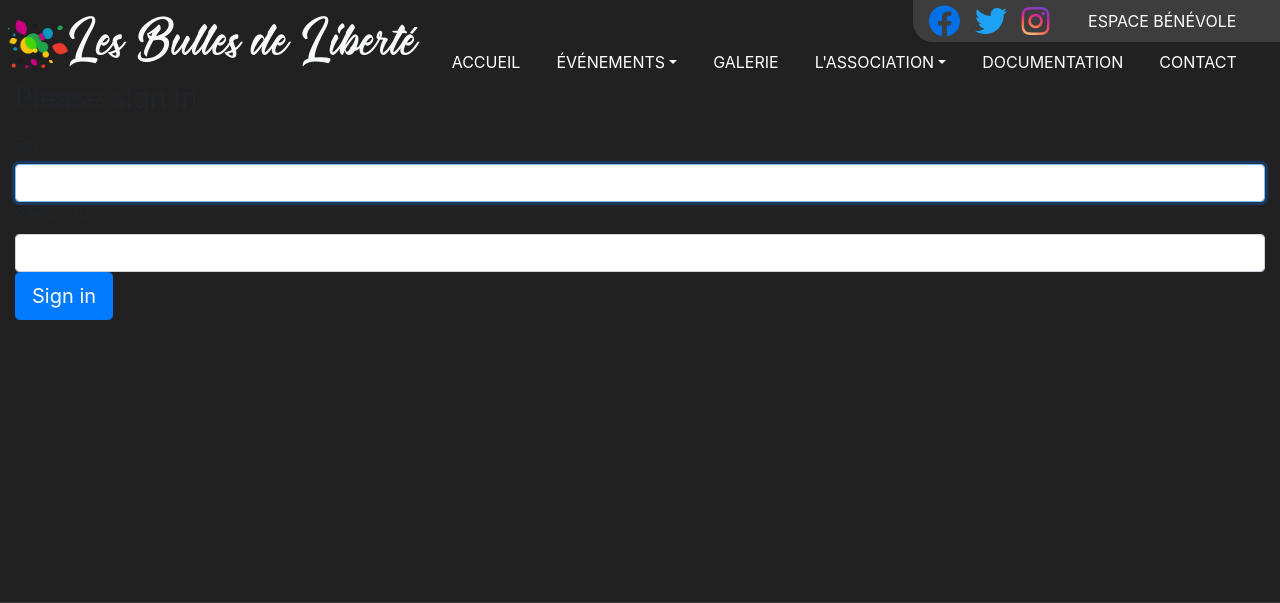
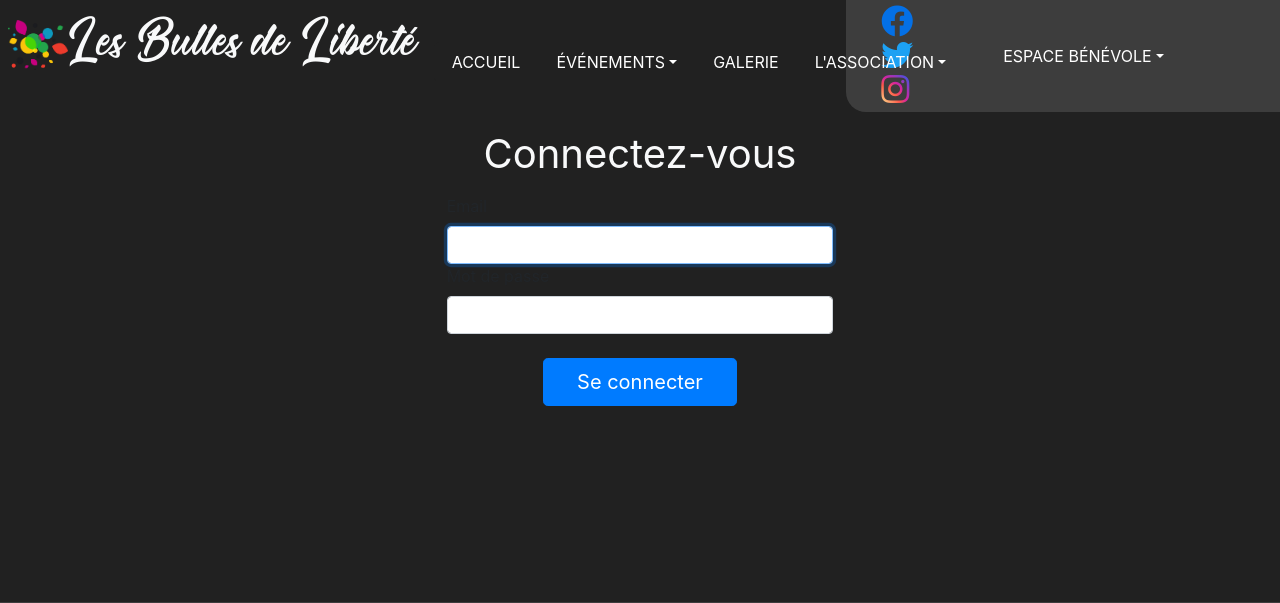
Before and after one commit to yayaGEMA/bullesdeliberte, a Symfony app: template templates/security/login.html.twig in a window 1280 px wide. Shown: the top 603 px of the page. Run offline with Twig, Linux system fonts and the light colour scheme; the template is opened without the code that fills it, so the values that code supplies are empty; some libraries are stand-ins or nearby versions.

Commit message:
Réglé CSS de login

```diff
--- a/composer.json
+++ b/composer.json
@@ -10,6 +10,7 @@
         "doctrine/doctrine-bundle": "^2.1",
         "doctrine/doctrine-migrations-bundle": "^3.0",
         "doctrine/orm": "^2.7",
+        "easycorp/easyadmin-bundle": "^3.1",
         "phpdocumentor/reflection-docblock": "^5.2",
         "sensio/framework-extra-bundle": "^5.1",
         "symfony/asset": "4.4.*",
--- a/public/css/style.css
+++ b/public/css/style.css
@@ -66,7 +66,7 @@ body{
     color:#f8f9fa;
 }
 
-.benevole-button .fab{
+.benevole-button .navbar-networks{
     display: none;
 }
 
@@ -359,7 +359,7 @@ footer{
         -ms-border-radius: 5px;
         -o-border-radius: 5px;
         position: relative;
-    }
+}
 
     .navbar-title{
         align-self: flex-start;
@@ -370,7 +370,7 @@ footer{
         color: white !important;
     }
 
-    .benevole-button .fab{
+    .benevole-button .navbar-networks{
         display: inline-block;
         padding: 5px;
     }
--- a/templates/base.html.twig
+++ b/templates/base.html.twig
@@ -23,13 +23,22 @@
                     <li class="nav-item active">
                         <a class="nav-link text-light" href="{{ path('main') }}">ACCUEIL<span class="sr-only">(current)</span></a>
                     </li>
-                    <li class="nav-item benevole-button d-flex align-items-center">
+                    <li class="nav-item benevole-button d-flex align-items-center dropdown">
                         <div class="navbar-networks">
                             <a href="#"><i class="fab fa-facebook"></i></a>
                             <a href="#"><i class="fab fa-twitter"></i></a>
                             <a href="#"><i class="fab fa-instagram"></i></a>
                         </div>
-                        <a class="nav-link text-light" href="#">ESPACE BÉNÉVOLE</a>
+                        <a class="nav-link dropdown-toggle text-light w-100" href="#" id="navbarDropdown" role="button" data-toggle="dropdown" aria-haspopup="true" aria-expanded="false">ESPACE BÉNÉVOLE</a>
+                        <div class="dropdown-menu my-0" aria-labelledby="navbarDropdown">
+                            {% if app.user %}
+                                <a class="dropdown-item" href="#">PROFIL</a>
+                                <a class="dropdown-item" href="{{ path('app_logout') }}">SE DÉCONNECTER</a>
+                            {% else %}
+                                <a class="dropdown-item" href="{{ path('app_register') }}">S'INSCRIRE</a>
+                                <a class="dropdown-item" href="{{ path('app_login') }}">SE CONNECTER</a>
+                            {% endif %}
+                        </div>
                     </li>
                     <li class="nav-item dropdown">
                         <a class="nav-link dropdown-toggle text-light" href="#" id="navbarDropdown" role="button" data-toggle="dropdown" aria-haspopup="true" aria-expanded="false">ÉVÉNEMENTS</a>
--- a/templates/security/login.html.twig
+++ b/templates/security/login.html.twig
@@ -1,23 +1,23 @@
 {% extends 'base.html.twig' %}
 
-{% block title %}Log in!{% endblock %}
+{% block title %}Se connecter{% endblock %}
 
 {% block body %}
-<form method="post">
+<form method="POST" class="col-lg-4 offset-lg-4 mt-5">
     {% if error %}
         <div class="alert alert-danger">{{ error.messageKey|trans(error.messageData, 'security') }}</div>
     {% endif %}
 
     {% if app.user %}
         <div class="mb-3">
-            You are logged in as {{ app.user.username }}, <a href="{{ path('app_logout') }}">Logout</a>
+            Vous êtes connecté en tant que {{ app.user.username }}, <a href="{{ path('app_logout') }}">se déconnecter</a>
         </div>
     {% endif %}
 
-    <h1 class="h3 mb-3 font-weight-normal">Please sign in</h1>
+    <h1 class="my-3 font-weight-normal text-light text-center">Connectez-vous</h1>
     <label for="inputEmail">Email</label>
     <input type="email" value="{{ last_username }}" name="email" id="inputEmail" class="form-control" required autofocus>
-    <label for="inputPassword">Password</label>
+    <label for="inputPassword">Mot de passe</label>
     <input type="password" name="password" id="inputPassword" class="form-control" required>
 
     <input type="hidden" name="_csrf_token"
@@ -35,8 +35,8 @@
         </div>
     #}
 
-    <button class="btn btn-lg btn-primary" type="submit">
-        Sign in
+    <button class="btn btn-lg btn-primary mt-4 col-10 offset-1 col-md-6 offset-md-3" type="submit">
+        Se connecter
     </button>
 </form>
 {% endblock %}
```
Also changed, not shown: src/Controller/AdminController.php (added, +62 -0 lines), 1 other file.
